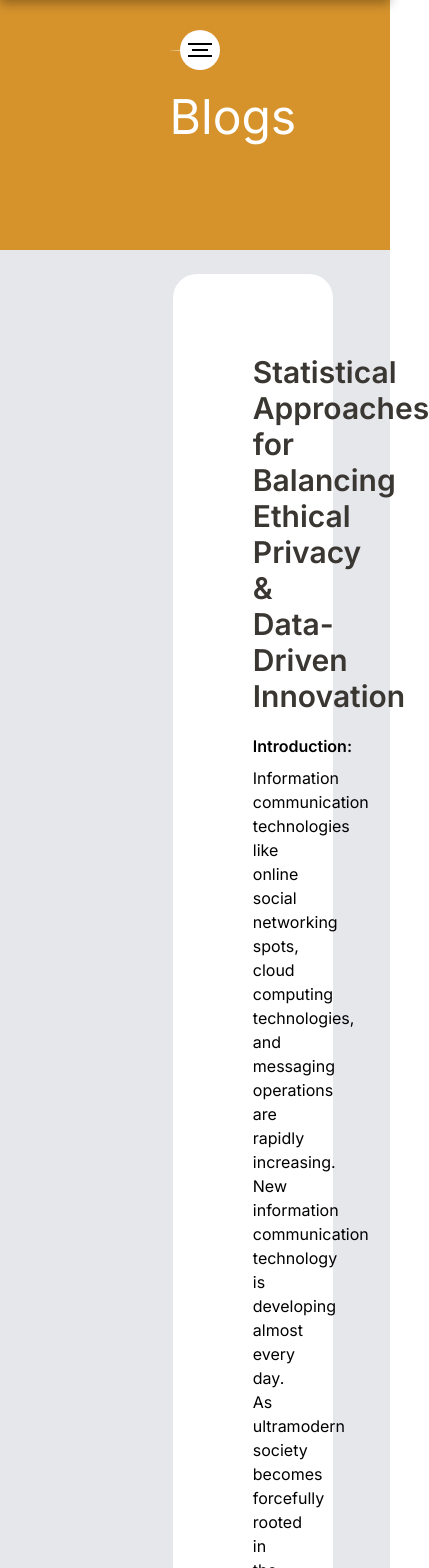
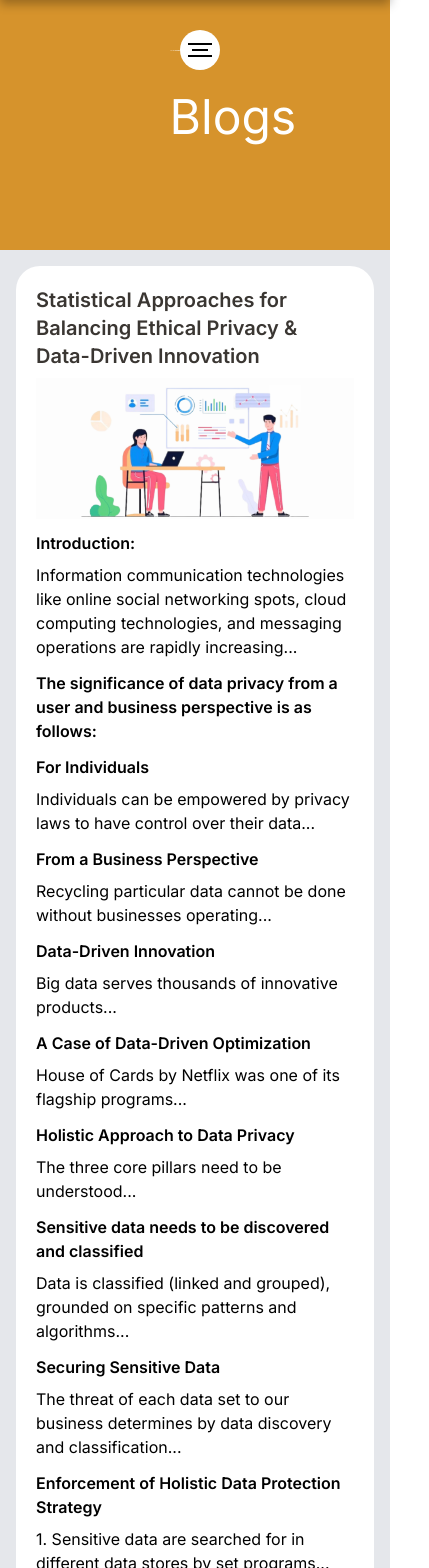
Before and after one commit to rishi-saxena-07/Lejro-Assignment, a React (Create React App) app: page / in a window 390 px wide. Shown: the top 1568 px of the page, 429 px wide, since content can reach past the window. Built offline with nearby package versions, Linux system fonts and the light colour scheme.

Commit message:
made body component mobile responsive

```diff
--- a/src/Components/Body/Body.jsx
+++ b/src/Components/Body/Body.jsx
@@ -1,54 +1,56 @@
-import blogImg from "../../Assets/blog39.png"
-import ScrollNavbar from "../ScrollNavbar/ScrollNavbar"
+import blogImg from "../../Assets/blog39.png";
+import ScrollNavbar from "../ScrollNavbar/ScrollNavbar";
 
 const Body = () => {
-  return ( <>
+  return (
+    <>
       <ScrollNavbar />
-    <div className="blog-contant px-[10.8rem] py-[1.5rem] bg-gray-200">
-        <div className="blog-contant-container rounded-3xl p-20 bg-white">
-            <h1 className=" font-bold text-3xl mb-2" style={{color:"#3a3632"}}>Statistical Approaches for Balancing Ethical Privacy & Data-Driven Innovation</h1>
-            <img src={blogImg} alt="blogImg" />
+      <div className="blog-content px-4 lg:px-[10.8rem] py-4 lg:py-[1.5rem] bg-gray-200">
+        <div className="blog-content-container rounded-3xl p-5 lg:p-20 bg-white">
+          <h1 className="font-bold text-xl lg:text-3xl mb-2" style={{ color: "#3a3632" }}>
+            Statistical Approaches for Balancing Ethical Privacy & Data-Driven Innovation
+          </h1>
+          <img src={blogImg} alt="blogImg" className="w-full h-auto" />
           <p className="font-bold mt-3 mb-2">Introduction:</p>
-            <p className="mb-2">Information communication technologies like online social networking spots, cloud computing technologies, and messaging operations are rapidly increasing. New information communication technology is developing almost every day. As ultramodern society becomes forcefully rooted in the world of Snapchat, Amazon Web Services, and the like, controllers, scholars, and technologists are raising new questions about the pitfalls of particular data protection by similar information communication technologies. Personal data is any information identified like internet protocol and electronic mail address.
-                <br />
-                When different associations possess datasets, host them at physical spots, and subject them to access and operation regulations. The process of combining them to draw new exploration insights can become both complicated and prolonged. In a few years, digital transformation has embraced numerous administrative leaders to accelerate growth, foster invention, and drive productivity. With this transformation, a new collaboration has led to cooperative, cloud-based technologies. This collaboration culture has been supercharged by the epidemic-period shift to remote work, turning worker tasks into a variable productive blend of fast-paced creation and collaboration via train sharing and editing
+          <p className="mb-2">
+            Information communication technologies like online social networking spots, cloud computing technologies, and messaging operations are rapidly increasing...
           </p>
           <p className="font-bold mt-3 mb-2">
-            The significance of data privacy from a user and business perspective is as follows:-
+            The significance of data privacy from a user and business perspective is as follows:
           </p>
-            <p className=" font-bold mt-3 mb-2">For Individuals</p>
-            <p className="mb-2">Individuals can be empowered by privacy laws to have control over their data, to know data usage, by whom, and why, and to control reuse data. The associations those collect particular data respond to these questions.</p>
+          <p className="font-bold mt-3 mb-2">For Individuals</p>
+          <p className="mb-2">
+            Individuals can be empowered by privacy laws to have control over their data...
+          </p>
           <p className="font-bold mt-3 mb-2">From a Business Perspective</p>
-            <p className="mb-2">Recycling particular data cannot be done without businesses operating. Still, to stay biddable, personal data now has to be managed by companies in a transparent and biddable way, particular data they reuse has to be responsible for, and sequestration principles have to be cleaved to.
-                <br />
-                Huge nonsupervisory forfeitures, loss of customer trust and data breaches are risked by them. Still, privacy laws GDPR, have pushed some companies into their digital metamorphosis giving a competitive advantage to sequestration-advanced companies.
-Meeting customer prospects to achieve competitive advantages in the form of advanced quality data, bettered client experience, and lesser investor appeal and brand can be done.
+          <p className="mb-2">
+            Recycling particular data cannot be done without businesses operating...
           </p>
           <p className="font-bold mt-3 mb-2">Data-Driven Innovation</p>
-            <p className="mb-2">Big data serves thousands of innovative products, with numerous further processes and systems optimized through big data. Still, there is a subtle but important distinction between platforms that use data and platforms born from compliances within a data set. </p>
+          <p className="mb-2">
+            Big data serves thousands of innovative products...
+          </p>
           <p className="font-bold mt-3 mb-2">A Case of Data-Driven Optimization</p>
-            <p className="mb-2">House of Cards by Netflix was one of its flagship programs. In 2013, this one show alone was claimed by 86 percent of their subscribers, eventually making them less likely to cancel their subscriptions. Still, the fascinating fact is that the show would be a hit before it vented, and Netflix knew it. <br />
-            By analyzing their data sets precisely, Netflix noticed a correlation between viewers of the original British House of Cards TV show and viewers of Kevin Spacey and director David Fincher. These three elements were brought together by Netflix in one how and, voila, an instant cult classic.</p>
+          <p className="mb-2">
+            House of Cards by Netflix was one of its flagship programs...
+          </p>
           <p className="font-bold mt-3 mb-2">Holistic Approach to Data Privacy</p>
-            <p className="mb-2">The three core pillars need to be understood by associations to borrow this approach to data security:-</p>
+          <p className="mb-2">The three core pillars need to be understood...</p>
           <p className="font-bold mt-3 mb-2">Sensitive data needs to be discovered and classified</p>
-            <p className="mb-2">Data is classified (linked and grouped), grounded on specific patterns and algorithms during discovery. The IT Professionals make further informed opinions about security, data sharing, data access, digital transformation, cloud migration, and remediation prioritization.</p>
-            <p className="font-bold mt-3 mb-2">Securing Sensitive data</p>
-            <p className="mb-2">The threat of each data set to our business determines by data discovery and classification, and where to apply access controls and obfuscation security mechanisms can be prioritized, similar to train-position encryption with grainy access controls and tokenization with dynamic data masking. It signifies that data guarding happens by making it more delicate for unauthorized users to pierce it and making it undecipherable and useless if stolen or blurted.</p>
+          <p className="mb-2">
+            Data is classified (linked and grouped), grounded on specific patterns and algorithms...
+          </p>
+          <p className="font-bold mt-3 mb-2">Securing Sensitive Data</p>
+          <p className="mb-2">
+            The threat of each data set to our business determines by data discovery and classification...
+          </p>
           <p className="font-bold mt-3 mb-2">Enforcement of Holistic Data Protection Strategy</p>
           <p className="mb-2">
-            1. Sensitive data are searched for in different data stores by set programs. <br />
-            2. Discovering structured and unshaped data across an enterprise with effective reviews. <br />
-            3. Data needs to be classified grounded on erected-in templates or custom requirements. <br />
-            4. The pitfalls with rich visualizations and threat scores are understood. <br />
-            5. Control of keys needs to be maintained using centralized crucial operations. <br />
+            1. Sensitive data are searched for in different data stores by set programs...
           </p>
           <p className="font-bold mt-3 mb-2">Conclusion</p>
           <p className="mb-2">
-            The exponential growth of big data and the widespread adoption of data-driven technologies have opened up new opportunities for innovation, economic growth, and improved services in various sectors. These advancements have the potential to revolutionize industries, enhance decision-making processes, and benefit society as a whole. <br />
-            However, this data-driven revolution also brings to the forefront critical concerns surrounding privacy and data protection. As the collection, storage, and analysis of vast amounts of personal information become increasingly prevalent, individuals' privacy rights must be safeguarded to prevent misuse, unauthorized access, and potential breaches. The unauthorized sharing or sale of personal data can lead to serious consequences, including identity theft, financial fraud, and invasions of personal privacy. <br />
-            In conclusion, striking the delicate balance between data privacy and data-driven innovation is an ongoing journey that requires continuous efforts, adaptability, and a commitment to upholding the rights and dignity of individuals. By prioritizing privacy and ethics in conjunction with technological advancements, we can harness the full potential of big data for societal benefit while ensuring that data-driven innovation respects and protects the privacy of individuals. <br /> <br />
-            Lejhro has paramount importance in balancing data privacy and data-driven innovation. Join us to take a proactive stance in safeguarding the privacy of our users and customers. Let us actively engage with policymakers, industry peers, and privacy advocates to gain an understanding of the evolving landscape and best practices. Foster innovation by signing up today!
+            The exponential growth of big data and the widespread adoption of data-driven technologies have opened up new opportunities...
           </p>
           <p>
             <a href="https://lejhro.com/" className="text-blue-600">www.lejhro.com</a>
@@ -56,7 +58,7 @@ Meeting customer prospects to achieve competitive advantages in the form of adva
         </div>
       </div>
     </>
-  )
-}
+  );
+};
 
-export default Body
+export default Body;
```
Lines whose indentation alone changed are shown as unchanged.
